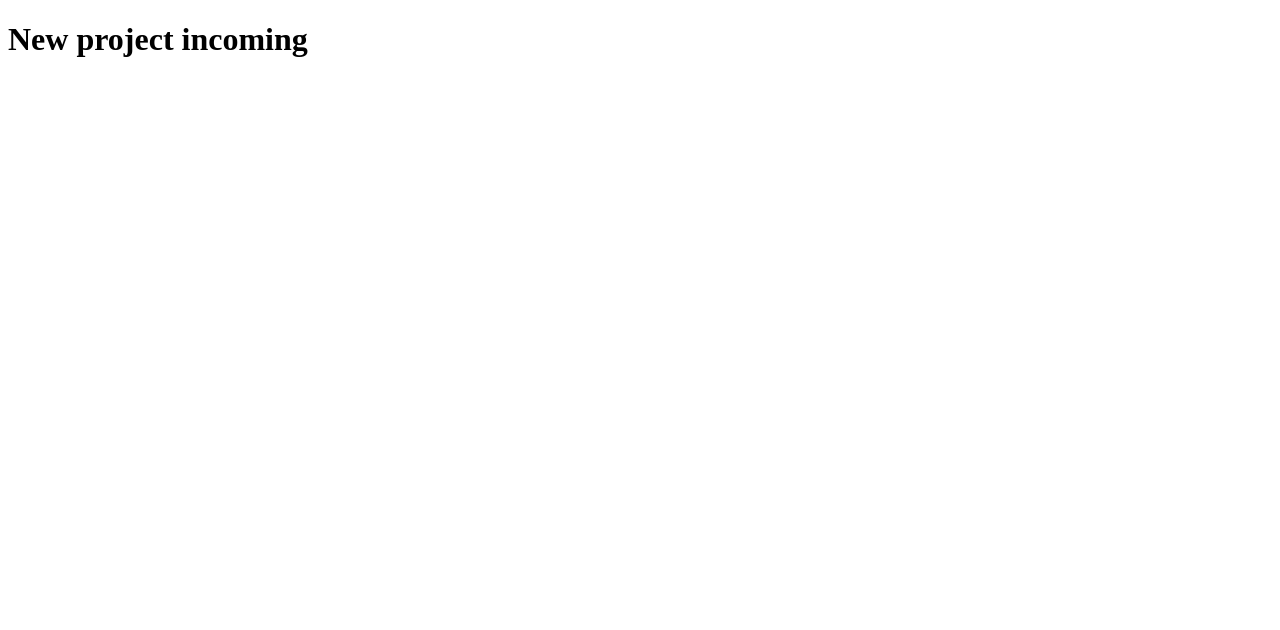
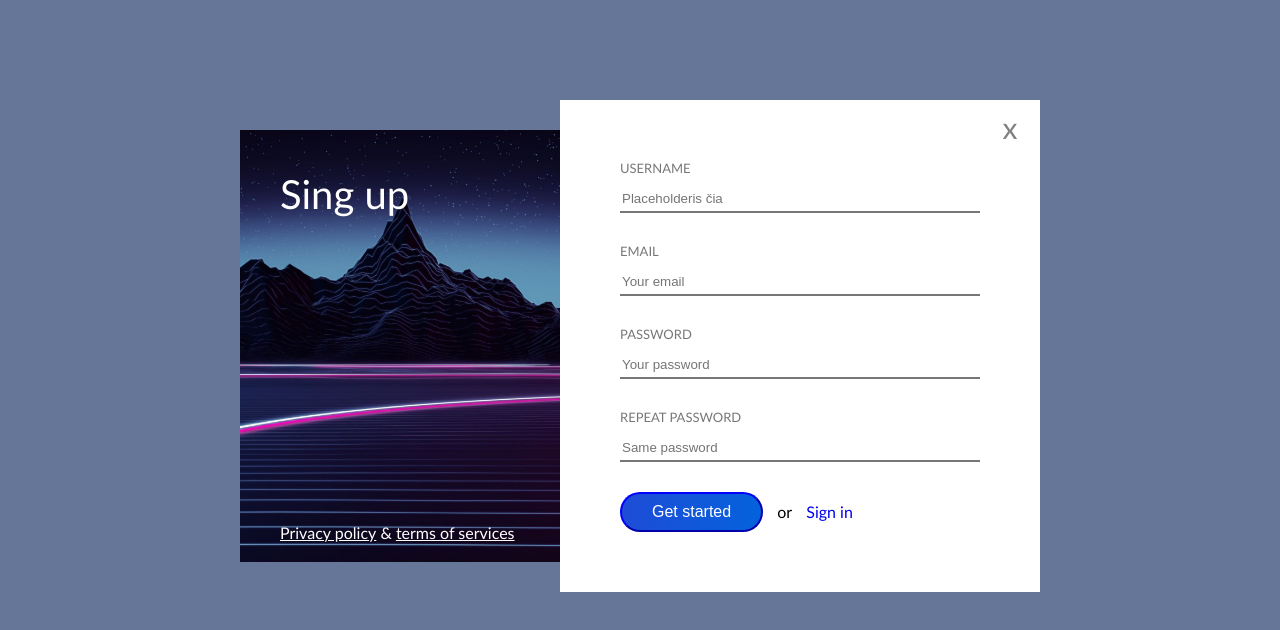
Before and after one commit to dalram/4-sign-up-form, a website: page index.html in a window 1280 px wide. Drawn offline with Linux system fonts and the light colour scheme.

Commit message:
Right column (#25)
* Initial HTML and Favicon

* Left column (#18)

* Left column content

* favicon changes

* styles.css changes

* styles.css changes (#21)

* styles #5

* empty commit

* Image commit

* Form structure and css files separation

* Form refactoring

* More style

* outline

* linear gradien for button

* left column height

* close cursor

* newlines

```diff
--- /dev/null
+++ b/css/button.css
@@ -0,0 +1,15 @@
+.btn {
+    font-size: 16px;
+    line-height: 20px;
+    padding: 8px 30px;
+    border-radius: 20px;
+    border-color: #00f;
+    background: #1E4CD7;
+    background: linear-gradient(90deg, #1E4CD7 0%, #0462DD 100%);
+    color: #fff;
+    cursor: pointer;
+}
+.btn:hover {
+    background: #0265de;
+    background: linear-gradient(-90deg, #1E4CD7 0%, #0462DD 100%);
+}
--- /dev/null
+++ b/css/form.css
@@ -0,0 +1,42 @@
+.form {
+    width: 100%;
+}
+.form > .form-row {
+    width: 100%;
+    margin-bottom: 30px;
+}
+
+.form > .form-row > .label {
+    display: inline-block;
+    width: 100%;
+    margin-bottom: 10px;
+    text-transform: uppercase;
+    font-size: 13px;
+    color: #777;
+}
+.form > .form-row > .input {
+    width: 100%;
+    border: none;
+    border-bottom: 2px solid #777;
+    padding: 5px 2px;
+
+
+}
+.form > .form-row > .input:focus-visible {
+    outline: 2px solid;
+}
+.form > .form-row:last-child {
+    margin-bottom: 0px;
+}
+.form span {
+    line-height: 40px;
+    margin-left: 10px;
+    margin-right: 10px;
+}
+.form a {
+    line-height: 40px;
+    text-decoration: none;
+}
+.form a:hover {
+    text-decoration: underline;
+}
--- /dev/null
+++ b/css/main.css
@@ -0,0 +1,63 @@
+.container {
+    width: 800px;
+    margin-left: calc(50% - 400px);
+    margin-top: 100px;
+    display: inline-block;
+    position: relative;
+}
+.left-column {
+    width: 40%;
+    padding: 40px;
+    background-color: #008fae;
+    color: #fff;
+    background-image: url(../img/hill.png);
+    background-size: cover;
+    background-position: center;
+    position: absolute;
+    bottom: 30px;
+    top: 30px;
+
+}
+.main-title {
+    width: 100%;
+    color: #fff;
+    font-size: 40px;
+    font-weight: normal;
+
+}
+.bottom-links > .link {
+    color: #fff;
+}
+.bottom-links {
+    position: absolute;
+    bottom: 20px;
+    left: 40px;
+    right: 40px;
+}
+.right-column {
+    width: 60%;
+    padding: 60px;
+    background-color: #fff;;
+    float: right;
+    position: relative;
+    /* absolut elementas statomas i artimiausia tevyni ne statini elementa */
+}
+
+.close {
+    width: 60px;
+    height: 60px;
+    font-size: 30px;
+    text-align: center;
+    line-height: 54px;
+    position: absolute;
+    right: 0;
+    top: 0;
+    color: #808080;
+    cursor: pointer;
+}
+/* norint elementa tiksliai pozicionuot, reikia pozicionuot pagal tevini elementa */
+/* 1. Kaip padaryti, kad vienas elementas reaguotu i kito elemento auksti ir atitinkamai augtu ar mazetu.
+2. Elementu pozicionavimas i virsu ir i apacia.
+3. Mygtuko background color gradiant`as (perejimas is vienos spalvos i kita).
+4. Horizontaliai ir vertikaliai visas kontentas turi buti ekrano centre visada.
+*/
--- /dev/null
+++ b/css/reset.css
@@ -0,0 +1,12 @@
+body,
+body * {
+    margin: 0;
+    padding: 0;
+    vertical-align: top;
+    box-sizing: border-box;
+}
+
+body {
+    font-family: 'Gill Sans', 'Gill Sans MT', Calibri, 'Trebuchet MS', sans-serif;
+    background-color: #667699;
+}
--- a/css/styles.css
+++ /dev/null
@@ -1,18 +0,0 @@
-body,
-body * {
-    margin: 0;
-    padding: 0;
-    vertical-align: top;
-    box-sizing: border-box;
-}
-
-body {
-    font-family: 'Gill Sans', 'Gill Sans MT', Calibri, 'Trebuchet MS', sans-serif;
-}
-
-
-/* 1. Kaip padaryti, kad vienas elementas reaguotu i kito elemento auksti ir atitinkamai augtu ar mazetu.
-2. Elementu pozicionavimas i virsu ir i apacia.
-3. Mygtuko background color gradiant`as (perejimas is vienos spalvos i kita).
-4. Horizontaliai ir vertikaliai visas kontentas turi buti ekrano centre visada.
-*/
--- a/index.html
+++ b/index.html
@@ -4,9 +4,63 @@
     <meta charset="UTF-8">
     <meta http-equiv="X-UA-Compatible" content="IE=edge">
     <meta name="viewport" content="width=device-width, initial-scale=1.0">
+    <link rel="apple-touch-icon" sizes="180x180" href="./favicon/apple-touch-icon.png">
+    <link rel="icon" type="image/png" sizes="32x32" href="./favicon/favicon-32x32.png">
+    <link rel="icon" type="image/png" sizes="16x16" href="./favicon/favicon-16x16.png">
+    <link rel="manifest" href="./favicon/site.webmanifest">
+    <link rel="mask-icon" href="./favicon/safari-pinned-tab.svg" color="#5bbad5">
+    <meta name="msapplication-TileColor" content="#da532c">
+    <meta name="theme-color" content="#ffffff">
     <title>Sign up form</title>
+    <!-- base/reset -->
+    <link rel="stylesheet" href="./css/reset.css">
+    <!-- 3rd-party -->
+
+    <!-- components -->
+    <link rel="stylesheet" href="./css/button.css">
+    <link rel="stylesheet" href="./css/form.css">
+    <!-- Custom style -->
+    <link rel="stylesheet" href="./css/main.css">
+
+
 </head>
 <body>
-    <h1>New project incoming</h1>
+    <main class="container">
+        <div class="left-column">
+            <h1 class="main-title">Sing up</h1>
+            <footer class="bottom-links">
+            <a href="" class="link">Privacy policy</a>
+            &
+            <a href="" class="link">terms of services</a>
+            </footer>
+        </div>
+        <div class="right-column">
+            <div class="close">x</div>
+            <form class="form">
+                <div class="form-row">
+                    <label for="username" class="label">Username</label>
+                    <input id="username" type="text" class="input" placeholder="Placeholderis čia" required value="">
+                    <!-- value="" padaro laukeli butinai tuscia pradzioje -->
+                </div>
+                <div class="form-row">
+                    <label for="email" class="label">Email</label>
+                    <input id="email" type="email" class="input" placeholder="Your email" required>
+                </div>
+                <div class="form-row">
+                    <label for="pass" class="label">Password</label>
+                    <input id="pass" type="password" class="input" placeholder="Your password" required>
+                </div>
+                <div class="form-row">
+                    <label for="re-pass" class="label">Repeat password</label>
+                    <input id="re-pass" type="password" class="input" placeholder="Same password" required>
+                </div>
+                <div class="form-row">
+                    <button type="sumbit" class="btn">Get started</button>
+                    <span>or</span>
+                    <a href="#">Sign in</a>
+                </div>
+            </form>
+        </div>
+    </main>
 </body>
 </html>
```
Also changed, not shown: favicon/browserconfig.xml (added, +9 -0 lines), favicon.ico (added), favicon/android-chrome-192x192.png (added), favicon/android-chrome-256x256.png (added), favicon/apple-touch-icon.png (added), favicon/favicon-16x16.png (added), favicon/favicon-32x32.png (added), favicon/favicon.png (added), favicon/mstile-150x150.png (added), favicon/safari-pinned-tab.svg (added), favicon/site.webmanifest (added), img/hill.png (added).
